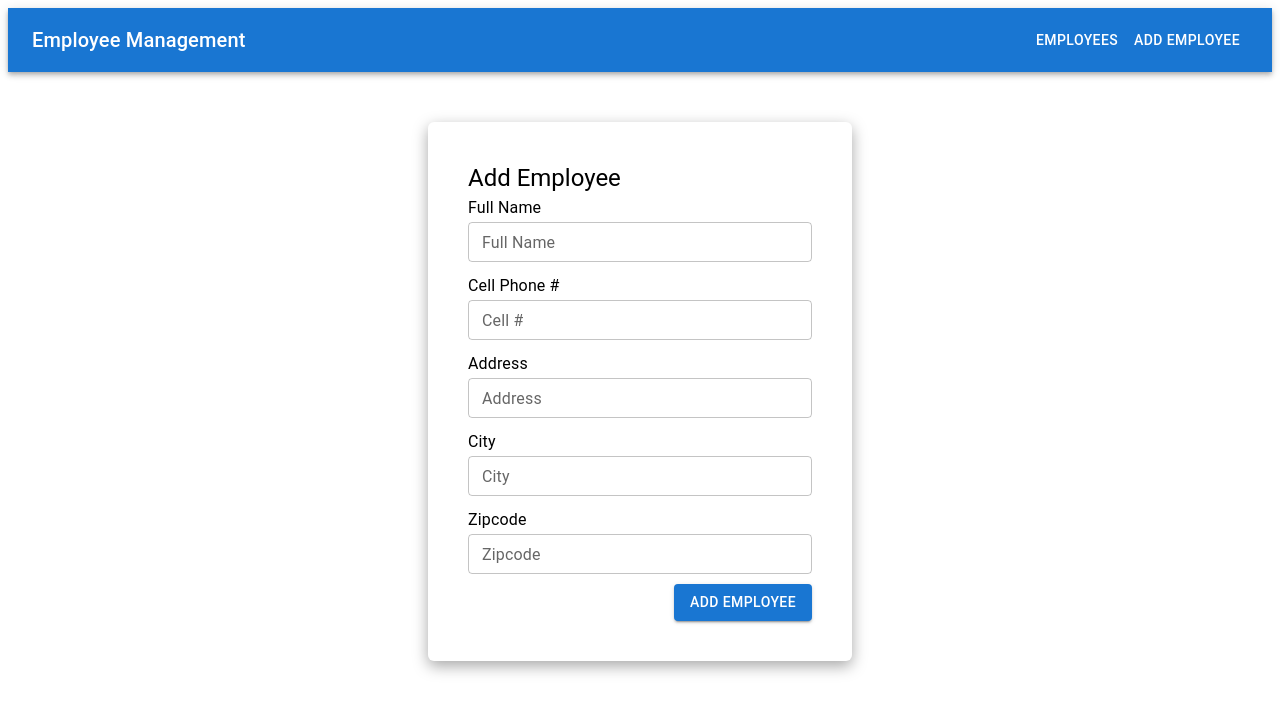
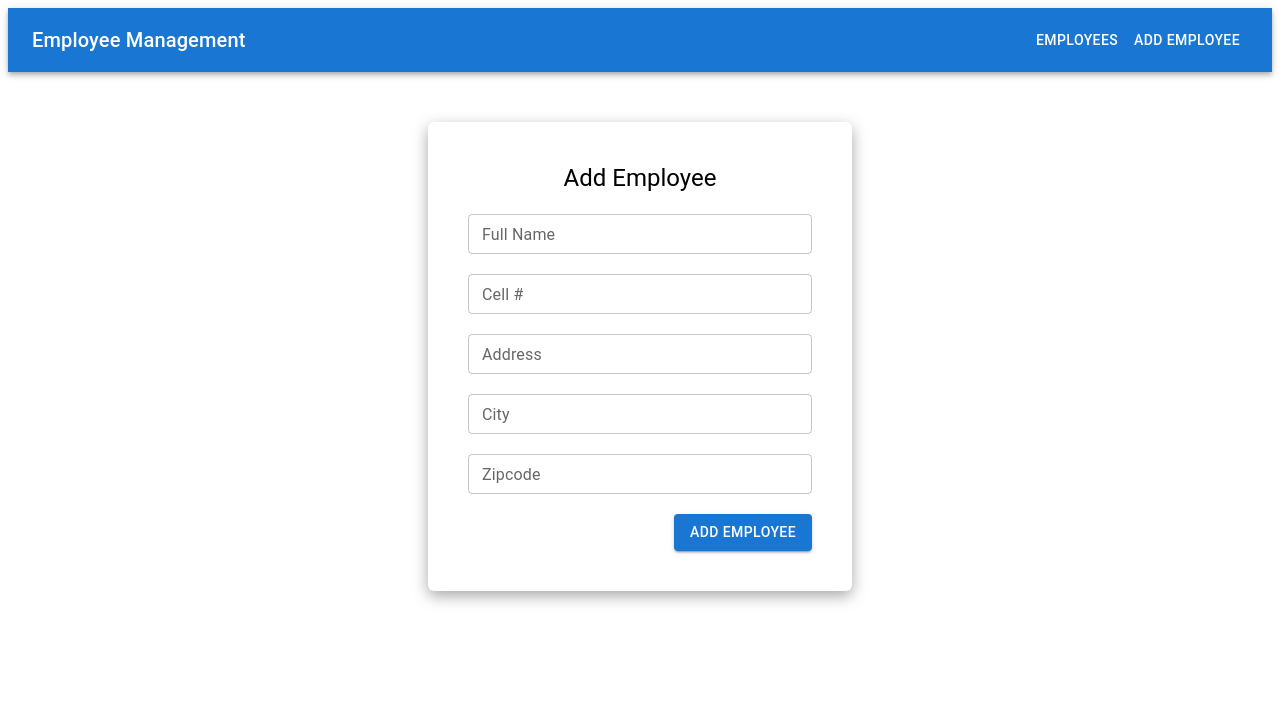
Before and after one commit to oquinone/authorManagement, a React (Create React App) app: page /add in a window 1280 px wide. Shown: the top 712 px of the page. Built offline with nearby package versions, Linux system fonts and the light colour scheme.

Commit message:
Updated and fixed snackbar

```diff
--- a/src/components/addEmploye.jsx
+++ b/src/components/addEmploye.jsx
@@ -21,17 +21,24 @@ const AddEmployeeComponent = () => {
   const updateAddress = useEmployeeStore((state) => state.updateAddress);
   const updateCity = useEmployeeStore((state) => state.updateCity);
   const updateZipcode = useEmployeeStore((state) => state.updateZipcode);
+  const resetData = useEmployeeStore((state) => state.resetData);
+
+  const handleCloseSnackbar = () => {
+    setSnackBar(false);
+  };
 
   return (
     <div id="add-employee-outer-container">
-      <SnackBarComponent open={snackBar} message="Success" />
+      <SnackBarComponent open={snackBar} handleClose={handleCloseSnackbar} />
       <NavbarComponent />
       <div id="add-employee-container">
-        <div>
-          <Typography variant="h5">Add Employee</Typography>
+        <div className="input-container">
+          <Typography variant="h5" align="center">
+            Add Employee
+          </Typography>
         </div>
         <div className="input-container">
-          <Typography variant="subtitle1">Full Name</Typography>
+          {/* <Typography variant="subtitle1">Full Name</Typography> */}
           <TextField
             id="standard-size-normal"
             label="Full Name"
@@ -43,7 +50,7 @@ const AddEmployeeComponent = () => {
           />
         </div>
         <div className="input-container">
-          <Typography variant="subtitle1">Cell Phone #</Typography>
+          {/* <Typography variant="subtitle1">Cell Phone #</Typography> */}
           <TextField
             id="standard-size-normal"
             label="Cell #"
@@ -55,7 +62,7 @@ const AddEmployeeComponent = () => {
           />
         </div>
         <div className="input-container">
-          <Typography variant="subtitle1">Address</Typography>
+          {/* <Typography variant="subtitle1">Address</Typography> */}
           <TextField
             id="standard-size-normal"
             label="Address"
@@ -67,7 +74,7 @@ const AddEmployeeComponent = () => {
           />
         </div>
         <div className="input-container">
-          <Typography variant="subtitle1">City</Typography>
+          {/* <Typography variant="subtitle1">City</Typography> */}
           <TextField
             id="standard-size-normal"
             label="City"
@@ -79,7 +86,7 @@ const AddEmployeeComponent = () => {
           />
         </div>
         <div className="input-container">
-          <Typography variant="subtitle1">Zipcode</Typography>
+          {/* <Typography variant="subtitle1">Zipcode</Typography> */}
           <TextField
             id="standard-size-normal"
             label="Zipcode"
@@ -93,16 +100,17 @@ const AddEmployeeComponent = () => {
         <div className="btn-container">
           <Button
             variant="contained"
-            onClick={() =>
+            onClick={() => {
               addNewEmployee({
                 fullName,
                 address,
                 city,
                 cellNumber,
                 zipCode,
-                // id: 1,
-              }).then(async (e) => await setSnackBar(true))
-            }
+              });
+              setSnackBar(true);
+              resetData();
+            }}
           >
             Add Employee
           </Button>
--- a/src/components/snackbar.jsx
+++ b/src/components/snackbar.jsx
@@ -1,4 +1,4 @@
-import React, { useState } from "react";
+import React from "react";
 import Snackbar from "@mui/material/Snackbar";
 import MuiAlert from "@mui/material/Alert";
 
@@ -7,27 +7,22 @@ const Alert = React.forwardRef(function Alert(props, ref) {
 });
 
 const SnackBarComponent = (props) => {
-  const [isOpen, setOpen] = useState(props.open);
-
-  const handleClose = () => {
-    setOpen(false);
-  };
-
+  const { open, handleClose } = props;
   return (
     <>
       <Snackbar
-        open={isOpen}
-        autoHideDuration={6000}
-        anchorOrigin={{ vertical: "top", horizontal: "right" }}
-        onClose={() => handleClose}
+        open={open}
+        autoHideDuration={3000}
+        anchorOrigin={{ vertical: "top", horizontal: "center" }}
+        onClose={() => handleClose()}
         message={props.message}
       >
         <Alert
-          onClose={() => handleClose}
+          onClose={() => handleClose()}
           severity="success"
           sx={{ width: "100%" }}
         >
-          {props.message}
+          {"Successfully Added Employee"}
         </Alert>
       </Snackbar>
     </>
--- a/src/styling/addEmployee.scss
+++ b/src/styling/addEmployee.scss
@@ -2,25 +2,17 @@
   display: flex;
   flex-flow: column nowrap;
   #add-employee-container {
-    // border: 1px solid rgb(216, 215, 215);
     border-radius: 6px;
     margin: 50px 420px;
     padding: 40px;
     box-shadow: rgba(0, 0, 0, 0.35) 0px 5px 15px;
     .input-container {
-      // border: 1px solid red;
-      margin: 0 0 10px 0;
+      margin: 0 0 20px 0;
     }
     .btn-container {
       display: flex;
       flex-flow: row nowrap;
       justify-content: flex-end;
     }
-    // .add-employee-row {
-    //   display: flex;
-    //   flex-flow: row nowrap;
-    //   justify-content: space-around;
-    //   padding: 10px 0;
-    // }
   }
 }
```
